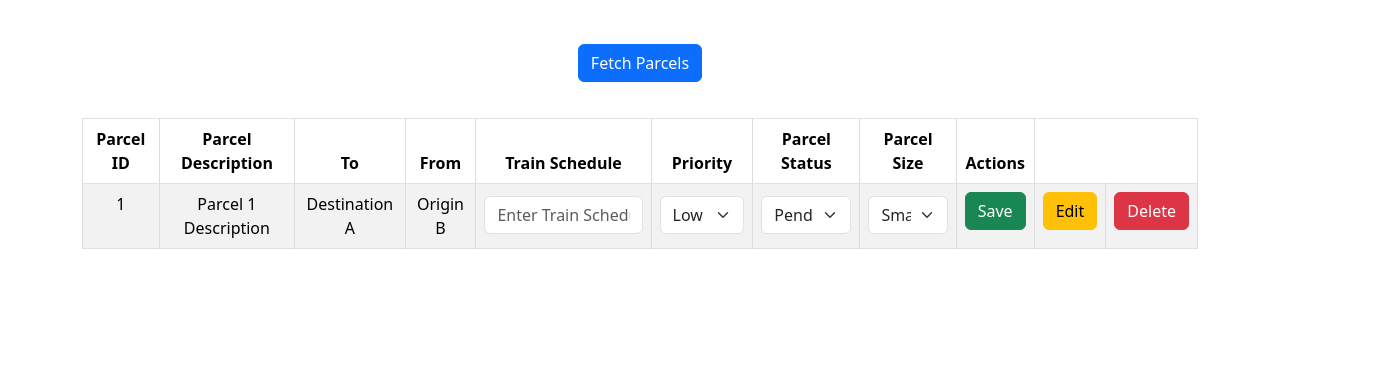
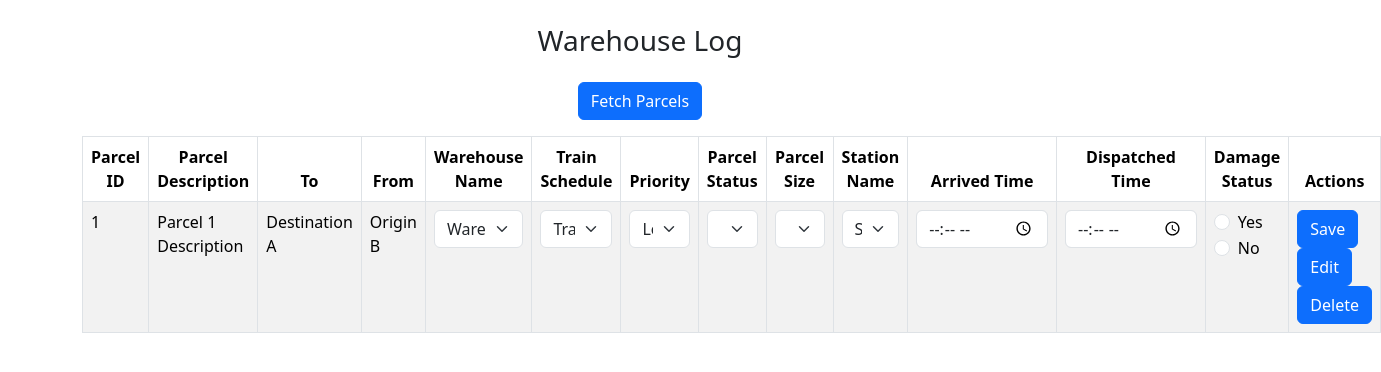
Before and after one commit to Chamalka1/Railtracer-FE, a React (Create React App) app: page /Whparcelsort in a window 1280 px wide. Shown: the top 372 px of the page, 1381 px wide, since content can reach past the window. Built offline with nearby package versions, Linux system fonts and the light colour scheme.

Commit message:
updated warehouselog

```diff
--- a/src/App.js
+++ b/src/App.js
@@ -7,7 +7,7 @@ import WarehouseDashboard from './pages/WarehouseDashboard/WarehouseDashboard';
 import  Whparcelsort from './pages/Whparcelsort/Whparcelsort';
 import ReportGeneration from './pages/ReportsGeneration/ReportsGeneration';
 import ReportsGeneration from './pages/ReportsGeneration/ReportsGeneration';
-import WhComplains from './pages/WhComplains/WhComplains';
+
 
 
 function App() {
@@ -20,7 +20,7 @@ function App() {
     <Route path='/WarehouseDashboard' element={<WarehouseDashboard/>} />
     <Route path='/Whparcelsort' element={<Whparcelsort/>} />
     <Route path='/ReportsGeneration' element={<ReportsGeneration/>} />
-    <Route path='/WhComplains' element={<WhComplains/>} />
+
 
 
 
--- a/src/pages/Whparcelsort/Whparcelsort.css
+++ b/src/pages/Whparcelsort/Whparcelsort.css
@@ -2,8 +2,8 @@
 
 /* Container */
 .container {
-    margin-top: 40px;
-    padding: 20px;
+    margin-top: 60px;
+    padding: 40px;
   }
 
   /* Add New Parcel Button */
@@ -11,7 +11,7 @@
     background-color: #007bff;
     border-color: #007bff;
     color: white;
-    padding: 10px 20px;
+    padding: 10px 30px;
     font-size: 16px;
     cursor: pointer;
   }
@@ -30,7 +30,7 @@
   }
 
   .table th, .table td {
-    padding: 12px;
+    padding: 16px;
     text-align: center;
     border: 1px solid #ddd;
   }
@@ -65,59 +65,6 @@
     border-radius: 4px;
   }
 
-  /* Action Buttons */
-  .btn-success {
-    background-color: #28a745;
-    border-color: #28a745;
-    color: white;
-    padding: 8px 16px;
-    font-size: 14px;
-    cursor: pointer;
-  }
-
-  .btn-danger {
-    background-color: #dc3545;
-    border-color: #dc3545;
-    color: white;
-    padding: 8px 16px;
-    font-size: 14px;
-    cursor: pointer;
-  }
-  .btn-danger {
-    background-color: #dc3545;
-    border-color: #dc3545;
-    color: white;
-    padding: 8px 16px;
-    font-size: 14px;
-    cursor: pointer;
-  }
-
-  .btn-success:hover {
-    background-color: #218838;
-    border-color: #1e7e34;
-  }
-
-  .btn-danger:hover {
-    background-color: #c82333;
-    border-color: #bd2130;
-  }
-
-  .ml-2 {
-    margin-left: 10px;
-  }
-
-  /* Responsive Design */
-  @media (max-width: 768px) {
-    .table th, .table td {
-      padding: 8px;
-    }
-
-    .btn-primary, .btn-success, .btn-danger {
-      font-size: 14px;
-      padding: 6px 12px;
-    }
-
-    .form-control, .form-select {
+  .form-control, .form-select {
       padding: 6px;
     }
-  }
--- a/src/pages/Whparcelsort/Whparcelsort.jsx
+++ b/src/pages/Whparcelsort/Whparcelsort.jsx
@@ -1,9 +1,12 @@
 import React from "react";
-import "./Whparcelsort.css";
+//import "./Whparcelsort.css";
 
 export const Whparcelsort = () => {
   return (
     <div className="container mt-4">
+
+      <h3 className="mb-4">Warehouse Log</h3>
+
       <button className="btn btn-primary mb-3">Fetch Parcels</button>
 
       <table className="table table-bordered table-striped">
@@ -13,10 +16,15 @@ export const Whparcelsort = () => {
             <th>Parcel Description</th>
             <th>To</th>
             <th>From</th>
+            <th>Warehouse Name</th>
             <th>Train Schedule</th>
             <th>Priority</th>
             <th>Parcel Status</th>
             <th>Parcel Size</th>
+            <th>Station Name</th>
+            <th>Arrived Time</th>
+            <th>Dispatched Time</th>
+            <th>Damage Status</th>
             <th>Actions</th>
           </tr>
         </thead>
@@ -28,12 +36,21 @@ export const Whparcelsort = () => {
             <td>Origin B</td>
 
             <td>
-              <input
-                type="text"
-                className="form-control"
-                placeholder="Enter Train Schedule"
-              />
+              <select className="form-select">
+                <option value="Warehouse A">Warehouse A</option>
+                <option value="Warehouse B">Warehouse B</option>
+                <option value="Warehouse C">Warehouse C</option>
+              </select>
             </td>
+
+            <td>
+              <select className="form-select">
+                <option value="Train A">Train A</option>
+                <option value="Train B">Train B</option>
+                <option value="Train C">Train C</option>
+              </select>
+            </td>
+
             <td>
               <select className="form-select">
                 <option value="Low">Low</option>
@@ -41,6 +58,7 @@ export const Whparcelsort = () => {
                 <option value="High">High</option>
               </select>
             </td>
+
             <td>
               <select className="form-select">
                 <option value="Pending">Pending</option>
@@ -57,22 +75,71 @@ export const Whparcelsort = () => {
               </select>
             </td>
 
+
             <td>
-              <button className="btn btn-success">Save</button>
+              <select className="form-select">
+                <option value="Station A">Station A</option>
+                <option value="Station B">Station B</option>
+                <option value="Station C">Station C</option>
+              </select>
             </td>
+
+
             <td>
-              <button className="btn btn-warning">Edit</button>
+              <input
+                type="time"
+                className="form-control"
+                placeholder="Arrived Time"
+              />
             </td>
+
+
             <td>
-              <button className="btn btn-danger">Delete</button>
+              <input
+                type="time"
+                className="form-control"
+                placeholder="Dispatched Time"
+              />
+            </td>
+
+
+            <td>
+              <div className="form-check">
+                <input
+                  className="form-check-input"
+                  type="radio"
+                  name="damageStatus1"
+                  value="Damaged"
+                  id="damageDamaged1"
+                />
+                <label className="form-check-label" htmlFor="damageDamaged1">
+                  Yes
+                </label>
+              </div>
+              <div className="form-check">
+                <input
+                  className="form-check-input"
+                  type="radio"
+                  name="damageStatus1"
+                  value="Not Damaged"
+                  id="damageNotDamaged1"
+                />
+                <label className="form-check-label" htmlFor="damageNotDamaged1">
+                  No
+                </label>
+              </div>
+            </td>
+
+
+            <td>
+            <input class="btn btn-primary" type="button" value="Save"></input>
+            <input class="btn btn-primary" type="button" value="Edit"></input>
+            <input class="btn btn-primary" type="button" value="Delete"></input>
             </td>
           </tr>
-          {/* Add more rows as needed */}
-        </tbody>
+      </tbody>
       </table>
     </div>
-  );
-};
-
+  );};
 
 export default Whparcelsort;
```
